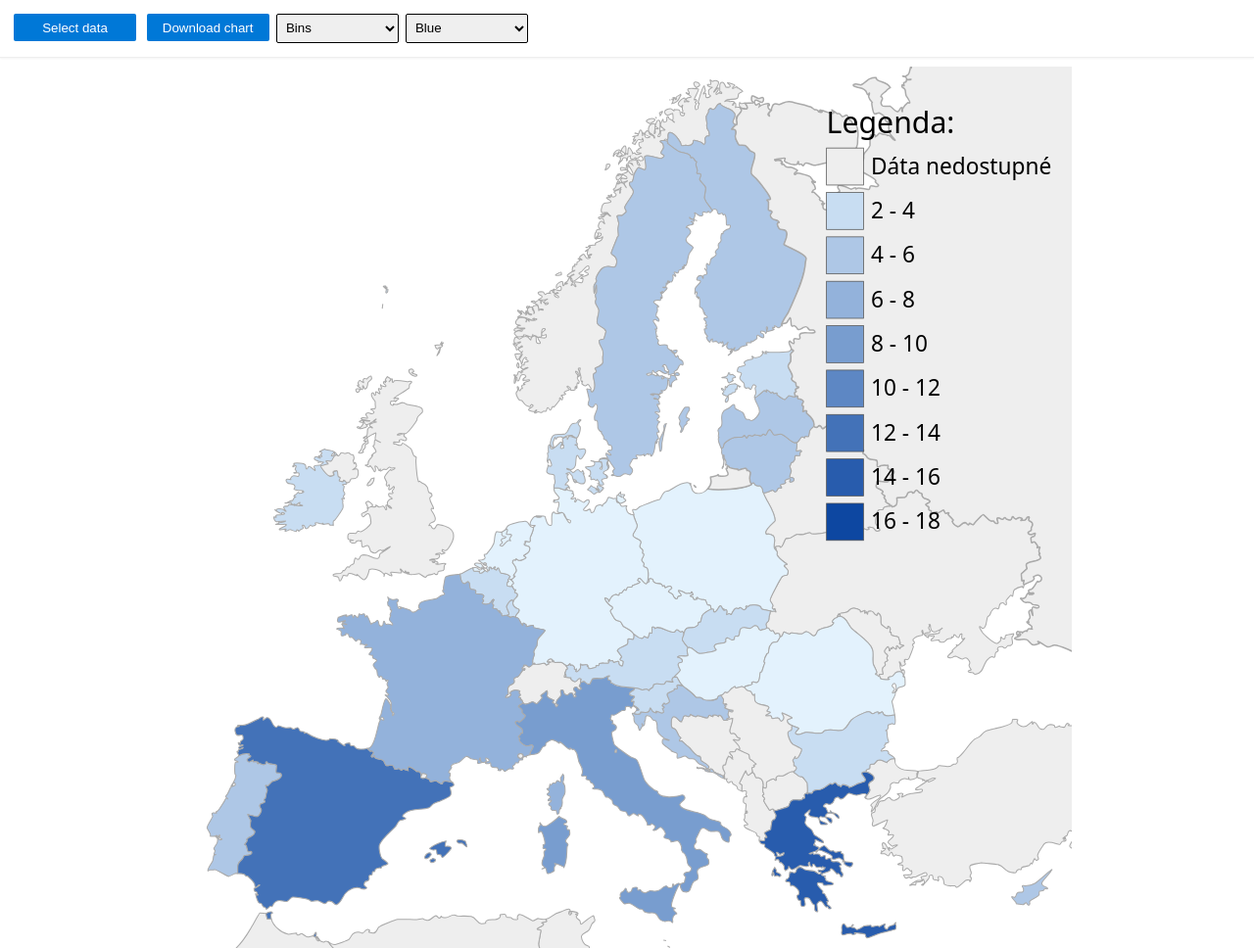
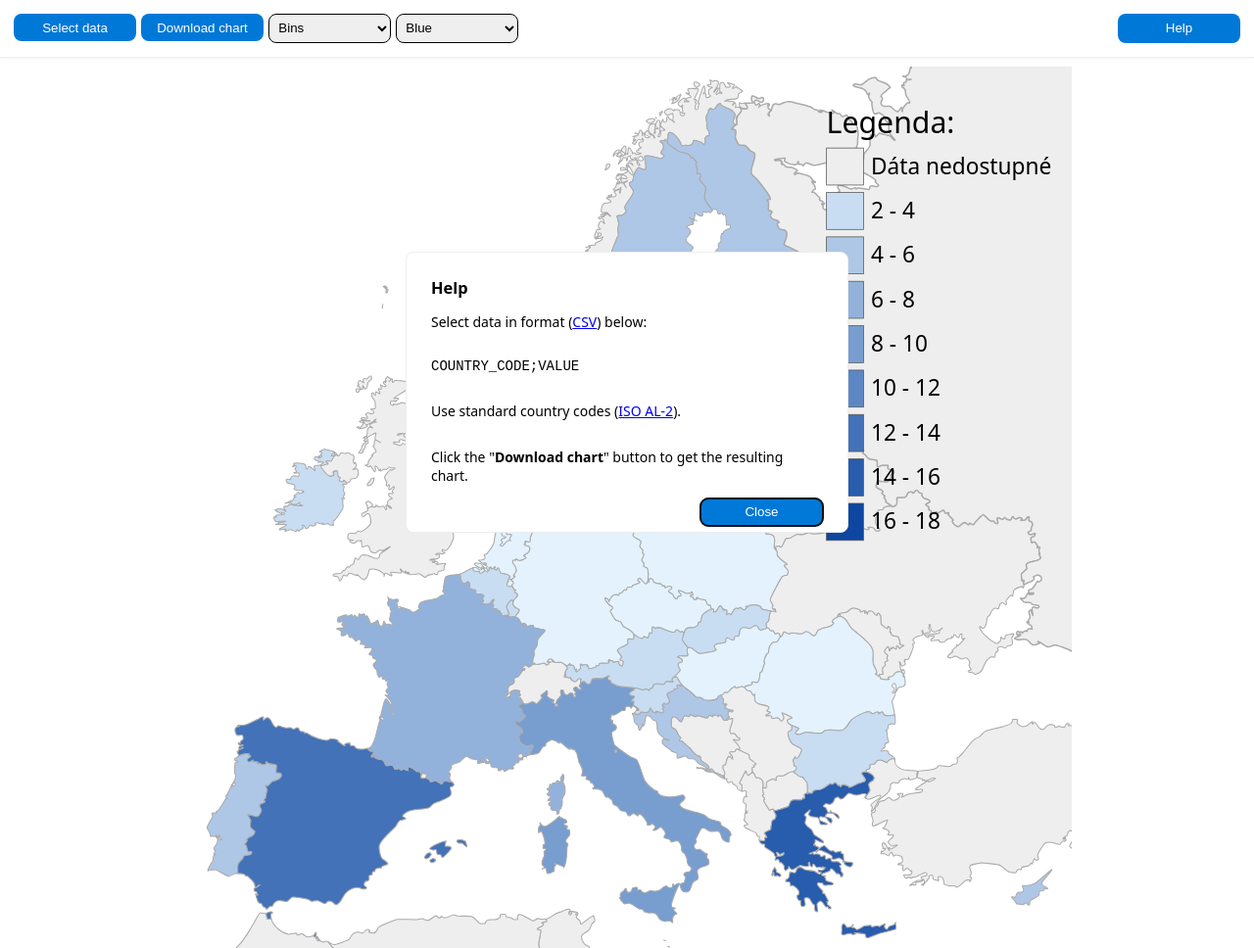
Before and after one commit to matejkubinec/eu-vis, a website built with Vite: page index.html in a window 1280 px wide. Shown: the whole page at 98% size. Built offline with nearby package versions, Linux system fonts and the light colour scheme.

Commit message:
feat: add help modal

```diff
--- a/index.html
+++ b/index.html
@@ -9,6 +9,27 @@
 </head>
 
 <body>
+  <dialog id="info-dialog">
+    <h3>Help</h3>
+    <p>
+      Select data in format (<a target="_blank" href="https://en.wikipedia.org/wiki/Comma-separated_values">CSV</a>)
+      below:
+    </p>
+    <pre>COUNTRY_CODE;VALUE</pre>
+    <p>
+      Use standard country codes (<a target="_blank"
+        href="https://en.wikipedia.org/wiki/List_of_ISO_3166_country_codes">ISO
+        AL-2</a>).
+    </p>
+    <p>
+      Click the "<strong>Download chart</strong>" button to get the resulting chart.
+    </p>
+    <div class="controls">
+      <form method="dialog">
+        <button id="close-dialog-button" autofocus>Close</button>
+      </form>
+    </div>
+  </dialog>
   <div class="controls-container">
     <div>
       <button id="upload-data-button">Select data</button>
@@ -46,6 +67,11 @@
         <option value="grey">Grey</option>
         <option value="blueGrey">Blue Grey</option>
       </select>
+    </div>
+    <div class="controls-end">
+      <button id="display-info-button">
+        Help
+      </button>
     </div>
   </div>
   <div id="map-container">
--- a/src/main.ts
+++ b/src/main.ts
@@ -11,6 +11,8 @@ class Page {
   downloadChartLink: HTMLAnchorElement;
   mapSvg: SVGElement;
   data: DataItem[] = SAMPLE_DATA;
+  displayInfoButton: HTMLButtonElement;
+  infoDialog: HTMLDialogElement;
 
   onPaletteChange = () => {
     this.redrawChart();
@@ -65,6 +67,10 @@ class Page {
     }
   };
 
+  onOpenInfoModal = () => {
+    this.infoDialog.showModal();
+  };
+
   initElements = () => {
     this.selectDataInput = document.querySelector('#upload-data-input');
     this.selectDataButton = document.querySelector('#upload-data-button');
@@ -73,6 +79,8 @@ class Page {
     this.paletteSelect = document.querySelector('#palette-select');
     this.modeSelect = document.querySelector('#mode-select');
     this.mapSvg = document.querySelector('#eu-map');
+    this.infoDialog = document.querySelector('#info-dialog');
+    this.displayInfoButton = document.querySelector('#display-info-button');
   };
 
   initListeners = () => {
@@ -81,6 +89,7 @@ class Page {
     this.downloadChartButton.addEventListener('click', this.onDownloadChart);
     this.paletteSelect.addEventListener('click', this.onPaletteChange);
     this.modeSelect.addEventListener('click', this.onModeChange);
+    this.displayInfoButton.addEventListener('click', this.onOpenInfoModal);
   };
 }
 
--- a/style.css
+++ b/style.css
@@ -1,6 +1,10 @@
 :root {
   font-family: system-ui, 'Segoe UI', Tahoma, Geneva, Verdana, sans-serif;
   font-size: 14px;
+
+  --dialog-padding: 25px;
+  --dialog-width: 400px;
+  --dialog-height: 235px;
 }
 
 html,
@@ -12,7 +16,7 @@ body {
 select {
   width: 125px;
   border: 1px solid black;
-  border-radius: 2px;
+  border-radius: 8px;
   padding: 0.4em;
   color: black;
 }
@@ -20,7 +24,7 @@ select {
 button {
   border: none;
   width: 125px;
-  border-radius: 2px;
+  border-radius: 8px;
   padding: 0.5em;
   color: #fff;
   background-color: #0078d7;
@@ -33,18 +37,24 @@ button:active {
 
 .hidden {
   visibility: hidden;
+  height: 0;
   width: 0;
+  display: block;
 }
 
 .controls-container {
+  gap: 5px;
   display: flex;
   padding: 1em 1em;
   border-bottom: 1px solid #eee;
   box-shadow: 0px 1px 2px 0px rgba(0, 0, 0, 0.05);
 }
 
-.controls-container > div {
-  margin-right: 0.5em;
+.controls-end {
+  flex: 1;
+  display: flex;
+  flex-direction: row;
+  justify-content: flex-end;
 }
 
 #map-container {
@@ -79,3 +89,54 @@ svg {
     box-shadow: 0px 1px 2px 0px rgba(255, 255, 255, 0.55);
   }
 }
+
+dialog h3 {
+  margin: 0;
+}
+
+dialog {
+  width: var(--dialog-width);
+  height: var(--dialog-height);
+  z-index: 10;
+  position: absolute;
+
+  top: calc(0% - var(--dialog-height) - var(--dialog-padding));
+  bottom: calc(0% - var(--dialog-height) - var(--dialog-padding));
+  left: calc(0% - var(--dialog-width) - var(--dialog-padding));
+  right: calc(0% - var(--dialog-width) - var(--dialog-padding));
+
+  border-radius: 8px;
+  border-width: 1px;
+  border-style: solid;
+  border-color: #eee;
+
+  display: flex;
+  flex-direction: column;
+
+  padding: 25px;
+}
+
+dialog::backdrop {
+  top: 0;
+  left: 0;
+  right: 0;
+  bottom: 0;
+  z-index: 9;
+  background: hsla(0, 0%, 0%, 0.5);
+}
+
+dialog .controls {
+  flex: 1;
+  align-self: flex-end;
+
+  display: flex;
+  align-items: flex-end;
+}
+
+dialog:not(:open) {
+  display: none;
+}
+
+dialog:open {
+  display: flex;
+}
```
